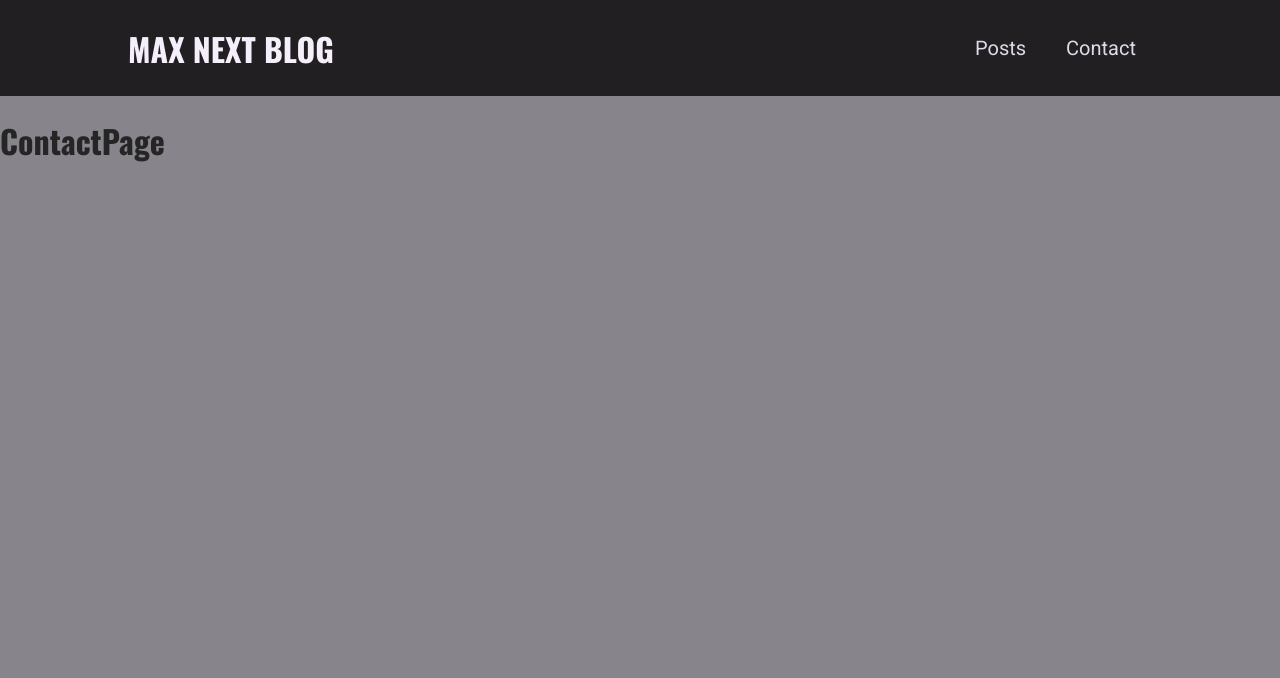
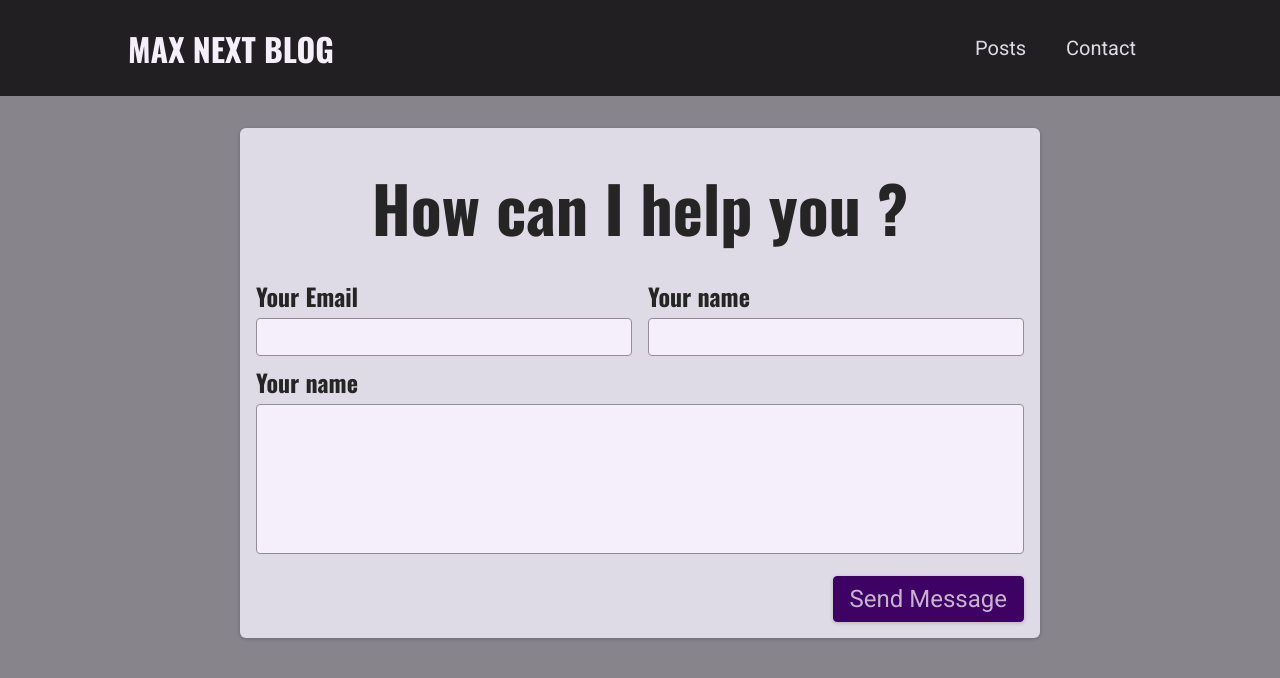
Before and after one commit to sanjaya1996/nextjs-blog, a Next.js app: page /contact in a window 1280 px wide. Shown: the top 678 px of the page. Built offline with nearby package versions, Linux system fonts and the light colour scheme.

Commit message:
Preparing the contact form

```diff
--- /dev/null
+++ b/components/contact/contact-form.js
@@ -0,0 +1,31 @@
+import classes from './contact-form.module.css';
+
+function ContactForm() {
+  return (
+    <section className={classes.contact}>
+      <h1>How can I help you ?</h1>
+      <form className={classes.form}>
+        <div className={classes.controls}>
+          <div className={classes.control}>
+            <label htmlFor='email'>Your Email</label>
+            <input type='email' id='email' required />
+          </div>
+          <div className={classes.control}>
+            <label htmlFor='name'>Your name</label>
+            <input type='text' id='name' required />
+          </div>
+        </div>
+        <div className={classes.control}>
+          <label htmlFor='message'>Your name</label>
+          <textarea id='message' rows={5}></textarea>
+        </div>
+
+        <div className={classes.actions}>
+          <button>Send Message</button>
+        </div>
+      </form>
+    </section>
+  );
+}
+
+export default ContactForm;
--- /dev/null
+++ b/components/contact/contact-form.module.css
@@ -0,0 +1,73 @@
+.contact {
+    margin: var(--size-8) auto;
+    border-radius: 6px;
+    background-color: var(--color-grey-100);
+    width: 90%;
+    max-width: 50rem;
+    padding: var(--size-4);
+    box-shadow: 0 1px 4px rgba(0, 0, 0, 0.2);
+    font-size: var(--size-6);
+  }
+
+  .contact h1 {
+    font-size: var(--size-8);
+    margin: var(--size-4) 0;
+    text-align: left;
+  }
+
+  .form label {
+    display: block;
+    font-family: 'Oswald', sans-serif;
+    font-weight: bold;
+    margin: var(--size-2) 0 var(--size-1) 0;
+  }
+
+  .form input,
+  .form textarea {
+    font: inherit;
+    padding: var(--size-1);
+    border-radius: 4px;
+    width: 100%;
+    border: 1px solid var(--color-grey-400);
+    background-color: var(--color-grey-50);
+    resize: none;
+  }
+
+  .controls {
+    display: flex;
+    column-gap: 1rem;
+    flex-wrap: wrap;
+  }
+
+  .control {
+    flex: 1;
+    min-width: 10rem;
+  }
+
+  .actions {
+    margin-top: var(--size-4);
+    text-align: right;
+  }
+
+  .form button {
+    font: inherit;
+    cursor: pointer;
+    background-color: var(--color-primary-700);
+    border: 1px solid var(--color-primary-700);
+    padding: var(--size-2) var(--size-4);
+    border-radius: 4px;
+    color: var(--color-primary-50);
+    box-shadow: 0 1px 4px rgba(0, 0, 0, 0.2);
+  }
+
+  .form button:hover {
+    background-color: var(--color-primary-500);
+    border-color: var(--color-primary-500);
+  }
+
+  @media (min-width: 768px) {
+    .contact h1 {
+      font-size: var(--size-16);
+      text-align: center;
+    }
+  }
--- a/components/posts/post-detail/post-content.js
+++ b/components/posts/post-detail/post-content.js
@@ -32,10 +32,8 @@
       return <p>{paragraph.children}</p>;
     },
     code(code) {
-      console.log('This is code: ', code);
       const { node, inline, className, children, ...props } = code;
       const match = /language-(\w+)/.exec(className || '');
-      console.log('Match: ', match);
 
       return (
         <SyntaxHighlighter
--- a/pages/contact.js
+++ b/pages/contact.js
@@ -1,5 +1,7 @@
+import ContactForm from '@/components/contact/contact-form';
+
 function ContactPage() {
-  return <h1>ContactPage</h1>;
+  return <ContactForm />;
 }
 
 export default ContactPage;
```
